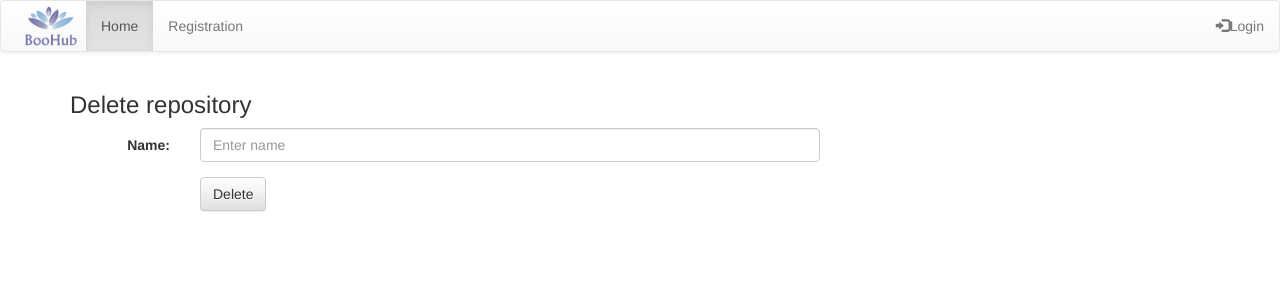
After one commit to EducationConsultant/UKS_novi, a Django app: page /github/switch_delete_repository/1 in a window 1280 px wide. The commit adds this page. Shown: the top 300 px of the page. Run offline with Django 3.2, Linux system fonts and the light colour scheme; some libraries are stand-ins or nearby versions.

Commit message:
Odradjeno brisanje repozitorijuma. #13

```diff
--- a/ProjekatUKS/github/templates/github/addNewMemberOrganization.html
+++ b/ProjekatUKS/github/templates/github/addNewMemberOrganization.html
@@ -14,8 +14,8 @@
             <li><a href="{% url 'github:organizationInfo' organization.name %}">About organization</a></li>
             <li><a href="{% url 'github:addNewMemberOrganization' organization.name%}">Add member</a></li>
             <li><a href="{% url 'github:repository' organization.name %}">Add new repository</a></li>
-            <!--<li><a href="{% url 'github:login' %}">Change organization informations</a></li>-->
-            <!--<li><a href="{% url 'github:login' %}">Delete organization</a></li>-->
+            <li><a href="{% url 'github:organization' %}">Add new organization</a></li>
+
         </ul>
         </ul>
     </nav>
--- /dev/null
+++ b/ProjekatUKS/github/templates/github/delete_repository.html
@@ -0,0 +1,37 @@
+{% extends "github/home.html" %}
+
+{% block body_content %}
+<div class="wrapper">
+
+    <!-- Page Content -->
+    <div class="content container">
+        <div class="row">
+            <div class="col-md-8">
+                {% block content %}
+                    <form class="form-horizontal" action="{% url 'github:delete_repository' name %}" method="post">
+                        {% csrf_token %}
+                        <h3>Delete repository</h3>
+                        <div class="form-group">
+                            <label class="control-label col-sm-2" for="nameDelete">Name:</label>
+                            <div class="col-sm-10">
+                                <input type="text" class="form-control" id="nameDelete" placeholder="Enter name" name="nameDelete" required />
+                                {% if message %}
+                                <div class="alert alert-warning">
+                                <strong>Warning!</strong> {{message}}
+                                </div>
+                        {% endif %}
+                            </div>
+                        </div>
+
+                        <div class="form-group">
+                            <div class="col-sm-offset-2 col-sm-10">
+                                <button type="submit" class="btn btn-default">Delete</button>
+                            </div>
+                        </div>
+                    </form>
+                {% endblock %}
+            </div>
+        </div>
+    </div>
+</div>
+{% endblock %}
--- a/ProjekatUKS/github/templates/github/repository.html
+++ b/ProjekatUKS/github/templates/github/repository.html
@@ -4,6 +4,7 @@
     <div class="container">
         <form class="form-horizontal" action="{% url 'github:saveRepository' p %}" method="post">
             {% csrf_token %}
+            <h3>New repository</h3>
             <div class="form-group">
                 <label class="control-label col-sm-2" for="name">Name:</label>
                 <div class="col-sm-10">
--- a/ProjekatUKS/github/urls.py
+++ b/ProjekatUKS/github/urls.py
@@ -60,6 +60,8 @@ urlpatterns = [
     path('organizationsByUser', views.organizationsByUser, name='organizationsByUser'),
     path('switch_delete_organization/<str:name>', views.switch_delete_organization, name='switch_delete_organization'),
     path('delete_organization/<str:name>', views.delete_organization, name='delete_organization'),
+    path('switch_delete_repository/<str:name>', views.switch_delete_repository, name='switch_delete_repository'),
+    path('delete_repository/<str:name>', views.delete_repository, name='delete_repository'),
 
 
 ]
--- a/ProjekatUKS/github/views.py
+++ b/ProjekatUKS/github/views.py
@@ -235,6 +235,10 @@ def delete_account(request):
 def switch_delete_organization(request, name):
     return render(request, 'github/delete_organization.html', {'name':name})
 
+def switch_delete_repository(request, name):
+    return render(request, 'github/delete_repository.html', {'name':name})
+
+
 def delete_organization(request, name):
     organization = Organization.objects.get(name=name)
     nameDelete = request.POST.get('nameDelete')
@@ -243,6 +247,15 @@ def delete_organization(request, name):
         return render(request, 'github/home.html')
     else:
         return render(request, 'github/delete_organization.html', {'name': name, 'message': 'Name is not valid'})
+
+def delete_repository(request, name):
+    repository = Repository.objects.get(name=name)
+    nameDelete = request.POST.get('nameDelete')
+    if name == nameDelete:
+        repository.delete()
+        return render(request, 'github/home.html')
+    else:
+        return render(request, 'github/delete_repository.html', {'name': name, 'message': 'Name is not valid'})
 
 
 
```
Also changed, not shown: ProjekatUKS/github/templates/github/repositoriesShow.html (+6 -3 lines).
